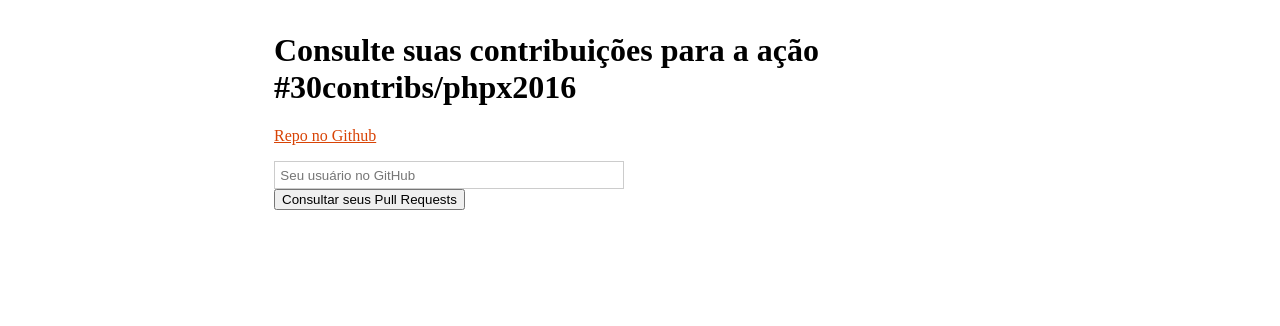
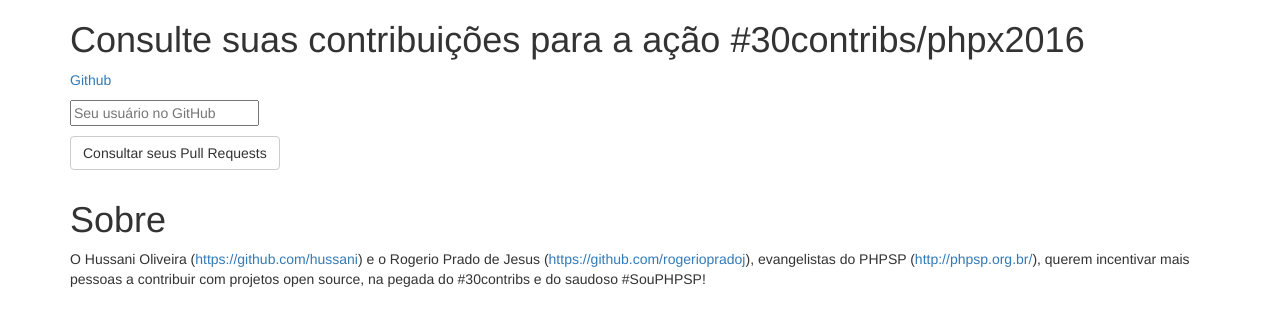
Before and after one commit to 30contribs/phpx2016, a plain HTML site: page index.html in a window 1280 px wide. Drawn offline with nearby package versions, Linux system fonts and the light colour scheme; some packages are replaced by stand-ins of ours.

Commit message:
Improving style

```diff
--- a/index.html
+++ b/index.html
@@ -8,68 +8,47 @@
   <meta itemprop="description" content="#30contribs/phpx2016 - Consulte suas contribuições para a ação">
   <meta property="og:name" content="#30contribs">
   <meta property="og:description" content="#30contribs/phpx2016 - Consulte suas contribuições para a ação">
-  <style type="text/css">
-    body {
-      margin: 0;
-      padding: 0;
-    }
-    body * {
-      -webkit-box-sizing: border-box;
-      box-sizing: border-box;
-    }
-    .wrapper {
-      width: calc(700px + 2em);
-      margin: 2em auto 0;
-    }
-    p a {
-      color: #d84305;
-    }
-    input, textarea, select, iframe {
-      display: inline-block;
-      vertical-align: top;
-      width: 100%;
-      border: 1px solid #ccc;
-      padding: 0.4em;
-      outline: none;
-      -webkit-appearance: none;
-      border-radius: 0;
-      background: none;
-    }
-    .container {
-      display: inline-block;
-      vertical-align: top;
-      width: 350px;
-      float: left;
-      margin: 0 1em 0 0;
-    }
-    iframe {
-      padding: 0;
-    }
-    .template-1 {
-      border-color: #8e65a2;
-    }
-    .template-2 {
-      border-color: #5b82b8;
-    }
-    textarea {
-      min-height: 96px;
-    }
-  </style>
+
+  <!-- Latest compiled and minified CSS -->
+  <link rel="stylesheet" href="https://maxcdn.bootstrapcdn.com/bootstrap/3.3.6/css/bootstrap.min.css" integrity="sha384-1q8mTJOASx8j1Au+a5WDVnPi2lkFfwwEAa8hDDdjZlpLegxhjVME1fgjWPGmkzs7" crossorigin="anonymous">
+
+  <!-- style CSS -->
+  <link href="style.css" rel="stylesheet">
 </head>
 <body ng-controller="FieldCtrl">
-  <div class="wrapper">
-    <h1>Consulte suas contribuições para a ação #30contribs/phpx2016</h1>
-    <p><a href="https://github.com/30contribs/phpx2016">Repo no Github</a></p>
+  <div class="presentation">
     <div class="container">
-      <div>
+
+      <div class="title">
+        <h1>Consulte suas contribuições para a ação #30contribs/phpx2016</h1>
+        <p><a href="https://github.com/30contribs/phpx2016" class="link">Github</a></p>
+      </div>
+
+      <div class="form">
         <form name="form" novalidate>
-          <input type="text" name="githubUser" ng-model="githubUser" value="" placeholder="Seu usuário no GitHub" required=""/>
-          <button ng-click="loadPullRequests()">Consultar seus Pull Requests</button>
+          <p>
+            <input type="text" name="githubUser" ng-model="githubUser" value="" placeholder="Seu usuário no GitHub" required=""/>
+          </p>
+          <p>
+            <button ng-click="loadPullRequests()" class="btn btn-default">Consultar seus Pull Requests</button>
+          </p>
         </form>
-
       </div>
     </div>
   </div>
+
+  <div class="about">
+    <div class="container">
+      <h1>Sobre</h1>
+
+      <p>
+        <span class="about-me-span">
+          O Hussani Oliveira (<a href="https://github.com/hussani">https://github.com/hussani</a>) e o Rogerio Prado de Jesus (<a href="https://github.com/rogeriopradoj">https://github.com/rogeriopradoj</a>), evangelistas do PHPSP (<a href="http://phpsp.org.br/">http://phpsp.org.br/</a>), querem incentivar mais pessoas a contribuir com projetos open source, na pegada do #30contribs e do saudoso #SouPHPSP!
+        </span>
+      </p>
+    </div>
+  </div>
+
   <script src="//ajax.googleapis.com/ajax/libs/angularjs/1.2.17/angular.min.js"></script>
   <script src="//cdnjs.cloudflare.com/ajax/libs/angular.js/1.2.16/angular-sanitize.min.js"></script>
   <script>
@@ -86,7 +65,6 @@
         }
       };
     });
-
   </script>
 </body>
 </html>
```
